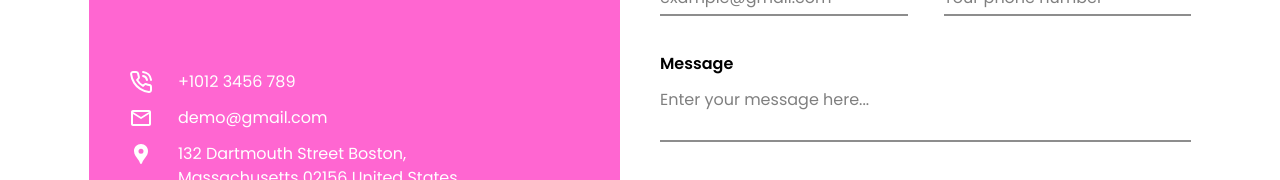
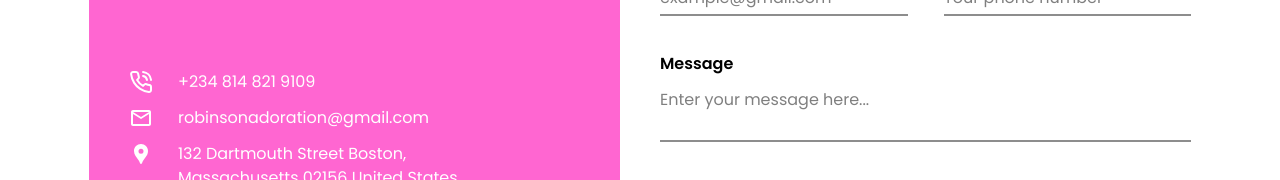
Before and after one commit to soala144/adora-sparkle, a Next.js app: page /contact in a window 1280 px wide. Shown: the part 399-579 px from the top of the page. Built offline with nearby package versions, Linux system fonts and the light colour scheme.

Commit message:
Contact us polish

```diff
--- a/src/components/ContactUs.tsx
+++ b/src/components/ContactUs.tsx
@@ -33,11 +33,13 @@ const ContactUs = () => {
           <div className="lg:mt-[110px]">
             <div className="w-fit lg:w-full max-lg:mx-auto mt-3 gap-[10px] lg:gap-[25px] lg:items-center flex flex-col lg:flex-row">
               <LuPhoneCall size={24} className="max-lg:mx-auto" />
-              <p className="text-xs lg:text-base">+1012 3456 789</p>
+              <p className="text-xs lg:text-base">+234 814 821 9109</p>
             </div>
             <div className="w-fit lg:w-full max-lg:mx-auto mt-3 gap-[10px] lg:gap-[25px] lg:items-center flex flex-col lg:flex-row">
               <MdOutlineMailOutline size={24} className="max-lg:mx-auto" />
-              <p className="text-xs lg:text-base">demo@gmail.com</p>
+              <p className="text-xs lg:text-base">
+                robinsonadoration@gmail.com
+              </p>
             </div>
             <div className="w-fit lg:w-full max-lg:mx-auto mt-3 lg:gap-[25px] gap-[10px] flex flex-col lg:flex-row">
               <MdLocationPin size={24} className="max-lg:mx-auto" />
@@ -82,6 +84,7 @@ const ContactUs = () => {
                   name="lastName"
                   placeholder="Doe"
                   className="outline-none mt-3 border-b-2 border-[#8D8D8D] pb-1"
+                  required
                 />
               </div>
               <div className="flex flex-col lg:my-0 my-5">
@@ -93,6 +96,7 @@ const ContactUs = () => {
                   name="email"
                   placeholder="example@gmail.com"
                   className="outline-none mt-3 border-b-2 border-[#8D8D8D] pb-1"
+                  required
                 />
               </div>
               <div className="flex flex-col">
@@ -104,6 +108,7 @@ const ContactUs = () => {
                   name="telNum"
                   placeholder="Your phone number"
                   className="outline-none mt-3 border-b-2 border-[#8D8D8D] pb-1"
+                  required
                 />
               </div>
               <div className="flex flex-col my-5 lg:my-0 col-span-2">
```
